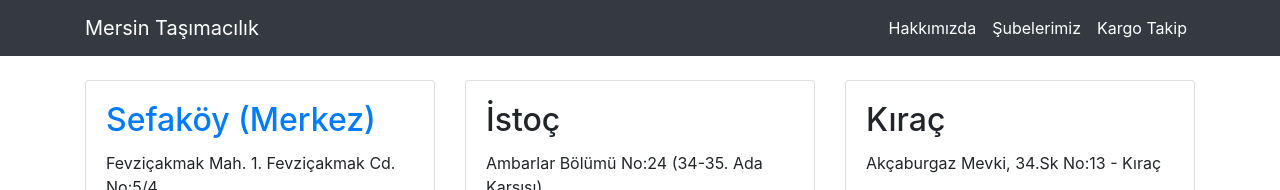
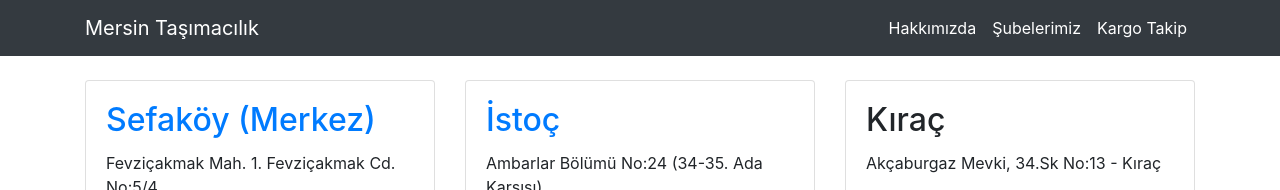
Before and after one commit to mersintas/mersintas.github.io, a website: page subelerimiz.html in a window 1280 px wide. Shown: the top 190 px of the page. Drawn offline with Linux system fonts and the light colour scheme.

Commit message:
istoc konum link updated

```diff
--- a/subelerimiz.html
+++ b/subelerimiz.html
@@ -70,7 +70,7 @@
       <div class="col-md-4 mb-5">
         <div class="card h-100">
           <div class="card-body">
-            <h2 class="card-title">İstoç</h2>
+            <h2 class="card-title"><a href="https://www.google.com/maps/dir//adana+ta%C5%9F%C4%B1mac%C4%B1l%C4%B1k+isto%C3%A7/data=!4m6!4m5!1m1!4e2!1m2!1m1!1s0x14caa5779e3dc71f:0xa76269b7c2adbe83?sa=X&ved=2ahUKEwiXy9jhyaqEAxWqVKQEHajOD-IQ9Rd6BQiXARAA">İstoç</a></h2>
             <p class="card-text">Ambarlar Bölümü No:24 (34-35. Ada Karşısı)</p>
             <b>Tel:</b> 0212 659 00 57 - 58
           </div>
```
